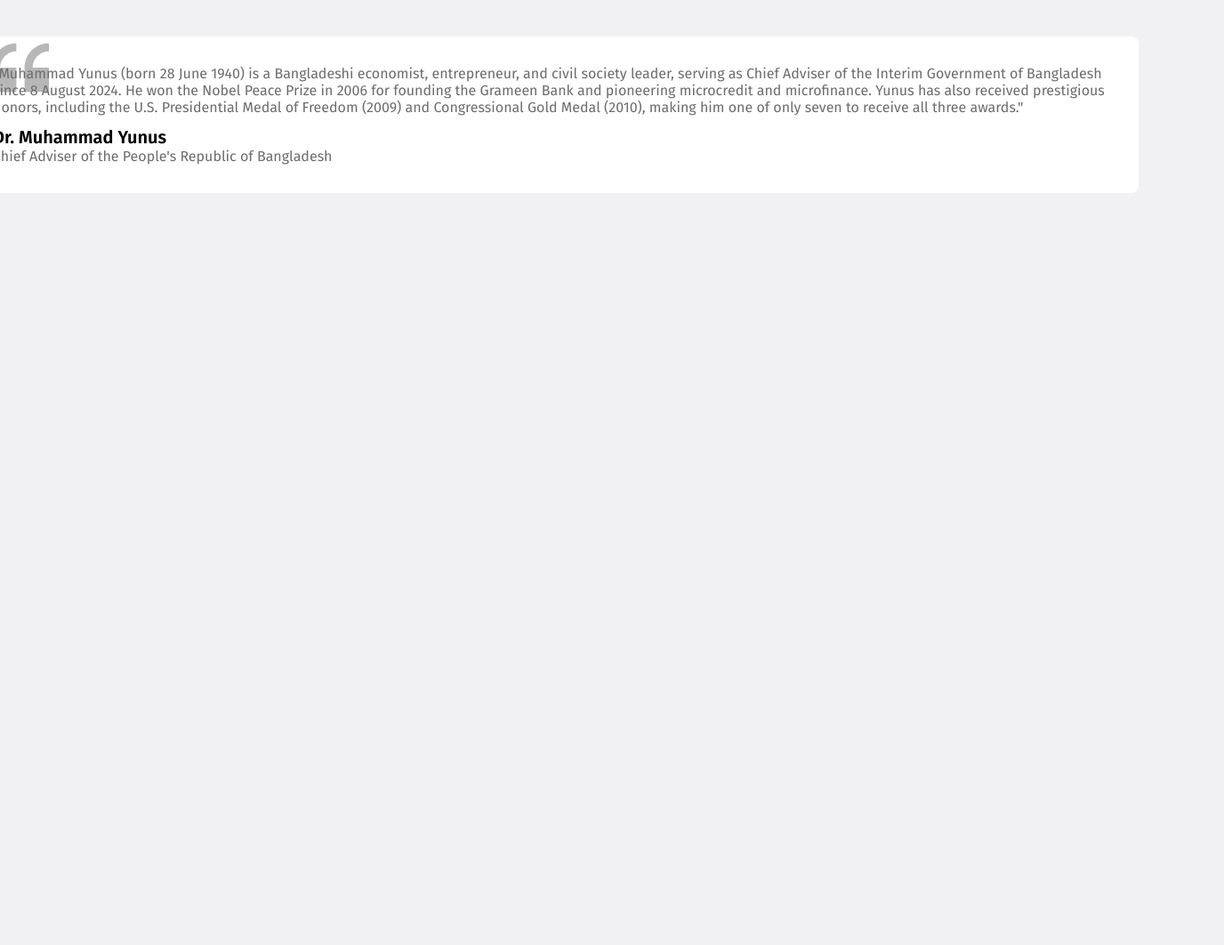
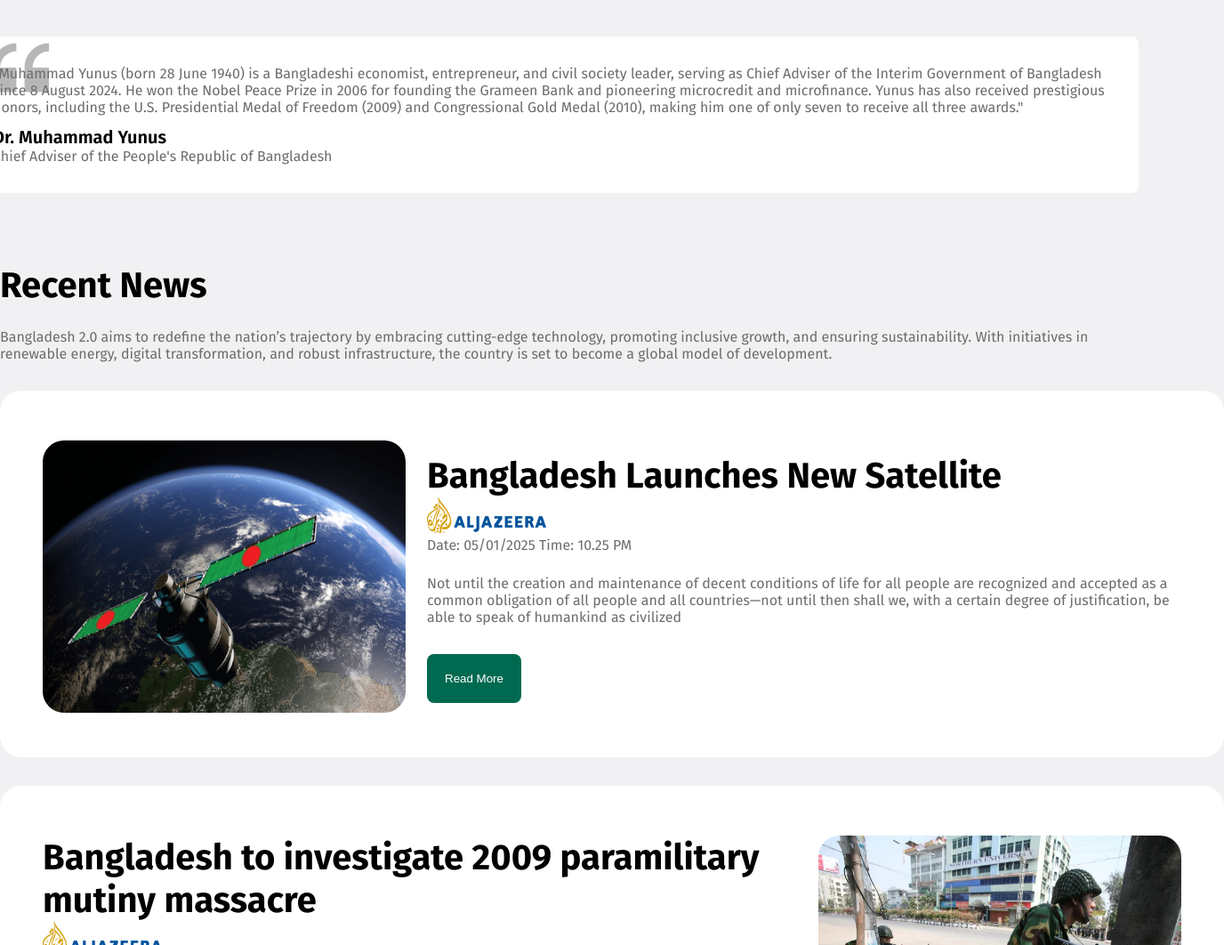
Before and after one commit to syedbayzid82849/assignment-1, a plain HTML site: page index.html in a window 1280 px wide. Shown: the part 1738-2800 px from the top of the page at 89% size, 1376 px wide, since content can reach past the window. Before the commit the page ends 1975 px from the top, so only its background shows below. Drawn offline with nearby package versions, Linux system fonts and the light colour scheme.

Commit message:
3rd commit

```diff
--- a/index.html
+++ b/index.html
@@ -124,11 +124,70 @@
             </div>
         </div>
 
+        <!-- resent-news-section start -->
 
+        <div class="resent-news">
+            <div>
+                <h1>Recent News</h1>
+                <p>Bangladesh 2.0 aims to redefine the nation’s trajectory by embracing cutting-edge technology, promoting inclusive growth, and ensuring sustainability. With initiatives in renewable energy, digital transformation, and robust infrastructure, the country is set to become a global model of development.</p>
+            </div>
+            <div class="cards">
+                <div class="card-1">
+                    <div>
+                        <img class="satelite-img" src="assets/satelite.png" alt="">
+                    </div>
+                    <div>
+                        <h1>Bangladesh Launches New Satellite</h1>
+                        <img src="assets/al-jazeera.png" alt="">
+                        <div class="time">
+                            <p>Date: 05/01/2025</p>
+                            <p>Time: 10.25 PM</p>
+                        </div>
+                        <p>Not until the creation and maintenance of decent conditions of life for all people are recognized and accepted as a common obligation of all people and all countries—not until then shall we,
+                        with a certain degree of justification, be able to speak of humankind as civilized</p>
+                        <button class="btn">
+                            Read More
+                        </button>
+                    </div>
+                </div>
+                <div class="card-2">
+                    <div>
+                        <h1>Bangladesh to investigate 2009 paramilitary mutiny massacre</h1>
+                        <img src="assets/al-jazeera.png" alt="">
+                        <div class="time">
+                            <p>Date: 26 Dec 20245</p>
+                            <p>Time: 01.25 PM</p>
+                        </div>
+                        <p>Bangladesh has ordered a commission to investigate a failed 2009 paramilitary mutiny and subsequent crackdown, including the role of alleged “foreign” backers, the inquiry chief said.</p>
+                        <button class="btn">
+                            Read More
+                        </button>
+                    </div>
+                    <div>
+                        <img class="satelite-img" src="assets/card-2.webp" alt="">
+                    </div>
+                </div>
+                <div class="card-3">
+                    <div>
+                        <img class="satelite-img" src="assets/card-3.webp" alt="">
+                    </div>
+                    <div>
+                        <h1>Thousands march in Bangladesh calling for prosecution of overthrown PM</h1>
+                        <img src="assets/al-jazeera.png" alt="">
+                        <div class="time">
+                            <p>Date: 31 Dec 2024</p>
+                            <p>Time: 10.25 PM</p>
+                        </div>
+                        <p>Thousands of people have rallied in Bangladesh’s capital to demand the prosecution of ousted Prime Minister Sheikh Hasina and those responsible for hundreds of deaths in a mass uprising against her government in July.</p>
+                        <button class="btn">
+                            Read More
+                        </button>
+                    </div>
+                </div>
 
+            </div>
 
-
-
+        </div>
     </main>
     <footer>
 
--- a/style.css
+++ b/style.css
@@ -105,6 +105,7 @@ nav .sign-in-btn button:hover{
     height: 56px;
     font-size: 18px;
     background-color: #006A50;
+    color: white;
     border: none;
     border-radius: 10px;
     margin-top: 10px;
@@ -240,6 +241,15 @@ main{
     color: white;
     margin-top: 30px;
 }
+.vision-cards .btn:hover {
+    width: 122px;
+    height: 41px;
+    background-color: #edf0f5;
+    border: 1px solid #0E0E0E;
+    border-radius: 8px;
+    color: rgb(8, 0, 0);
+    margin-top: 30px;
+}
 
 .about-yunus{
     margin: 20px -40px;
@@ -267,3 +277,62 @@ main{
 .about-yunus div p{
     margin: 0;
 }
+
+/* resent-news-section start */
+
+.resent-news{
+    margin-top: 80px;
+}
+
+
+.resent-news div h1{
+    font-weight: bold;
+    font-size: 40px;
+}
+.resent-news div p{
+    font-size: 16px;
+    color: #6e6b6b;
+    margin-top: 24px;
+
+}
+.resent-news .cards .card-1, .card-2, .card-3{
+    display: flex;
+    justify-content: center;
+    align-items: center;
+    width: 1280px;
+    height: 402px;
+    background-color: #FFFFFF;
+    padding-top: 10px;
+    padding-left: 48px;
+    padding-right: 48px;
+    margin-top: 32px;
+    gap: 24px;
+    border-radius: 24px;
+
+
+}
+.resent-news .cards .satelite-img{
+    width: 408px;
+    height: 306px;
+    border-radius: 24px;
+}
+.resent-news .time p{
+    display: inline;
+}
+
+.resent-news .btn{
+    border: none;
+    padding: 20px;
+    margin-top: 32px;
+    border-radius: 8px;
+    background-color: #006A50;
+    color: #FFFFFF;
+}
+.resent-news .btn:hover{
+    border: 1px solid #006A50;
+    padding: 20px;
+    margin-top: 32px;
+    border-radius: 8px;
+    background-color: #FFFFFF;
+    color: #006A50;
+}
```
Also changed, not shown: assets/card-2.webp (added), assets/card-3.webp (added).
